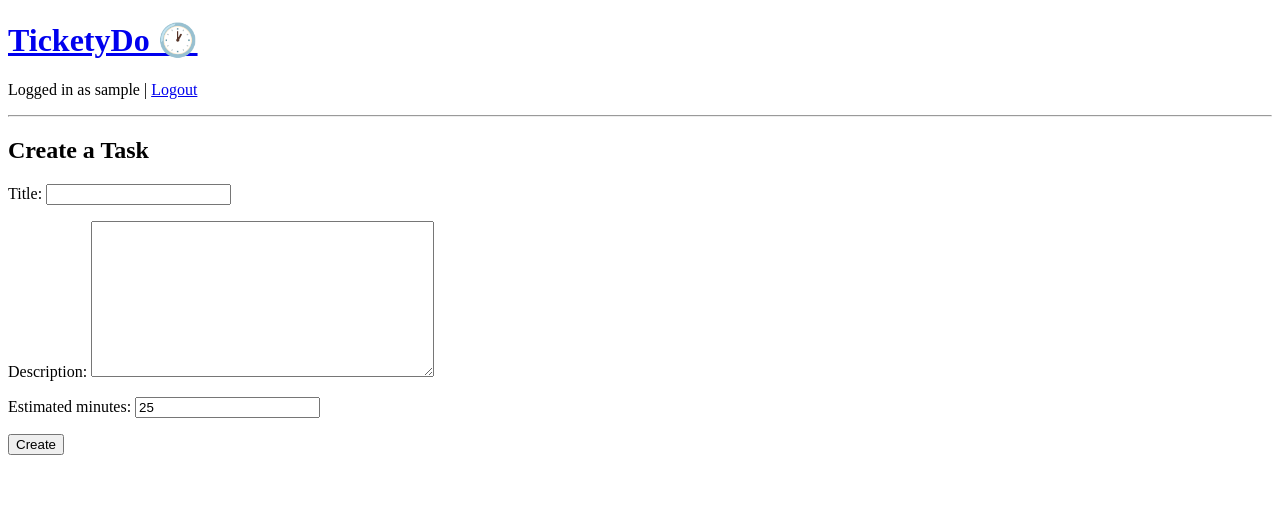
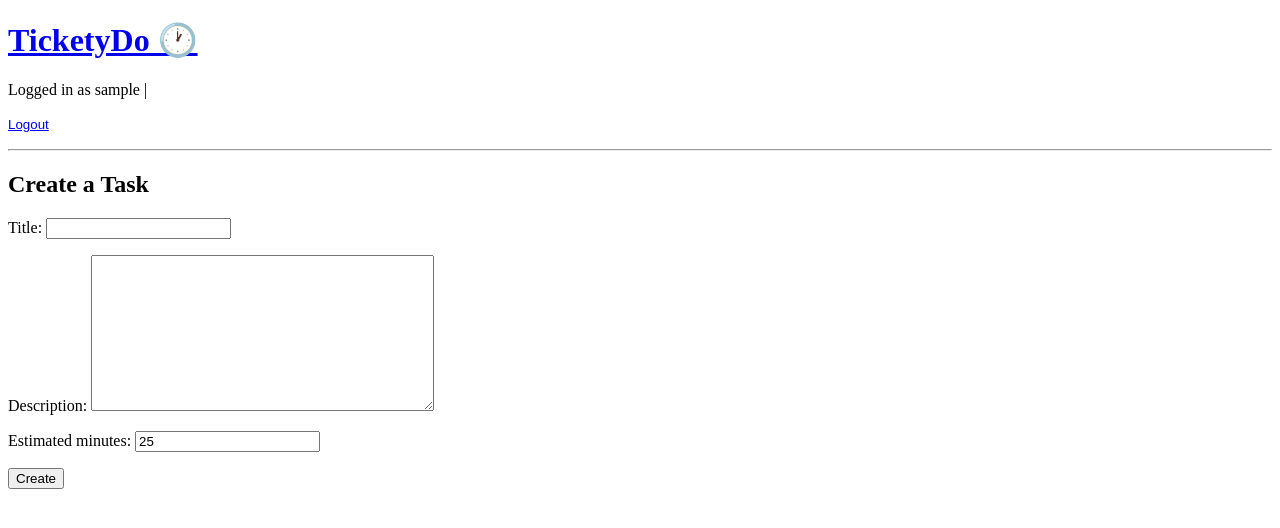
Before and after one commit to Tomnowell/ticketydo, a Django app: page /create/ in a window 1280 px wide. Shown: the top 528 px of the page. Run offline with Django 5.2, Linux system fonts and the light colour scheme; the visitor is signed in with stand-in values (Sample User, id 1).

Commit message:
Use POST to logout

```diff
--- a/templates/base.html
+++ b/templates/base.html
@@ -8,7 +8,13 @@
     <header>
       <h1><a href="/">TicketyDo 🕐</a></h1>
       {% if user.is_authenticated %}
-        <p>Logged in as {{ user.username }} | <a href="{% url 'logout' %}">Logout</a></p>
+        <p>
+          Logged in as {{ user.username }} |
+          <form action="{% url 'logout' %}" method="post" style="display:inline;">
+            {% csrf_token %}
+            <button type="submit" style="background:none;border:none;padding:0;color:#00f;text-decoration:underline;cursor:pointer;">Logout</button>
+          </form>
+        </p>
       {% else %}
         <p><a href="{% url 'login' %}">Login</a></p>
       {% endif %}
```
